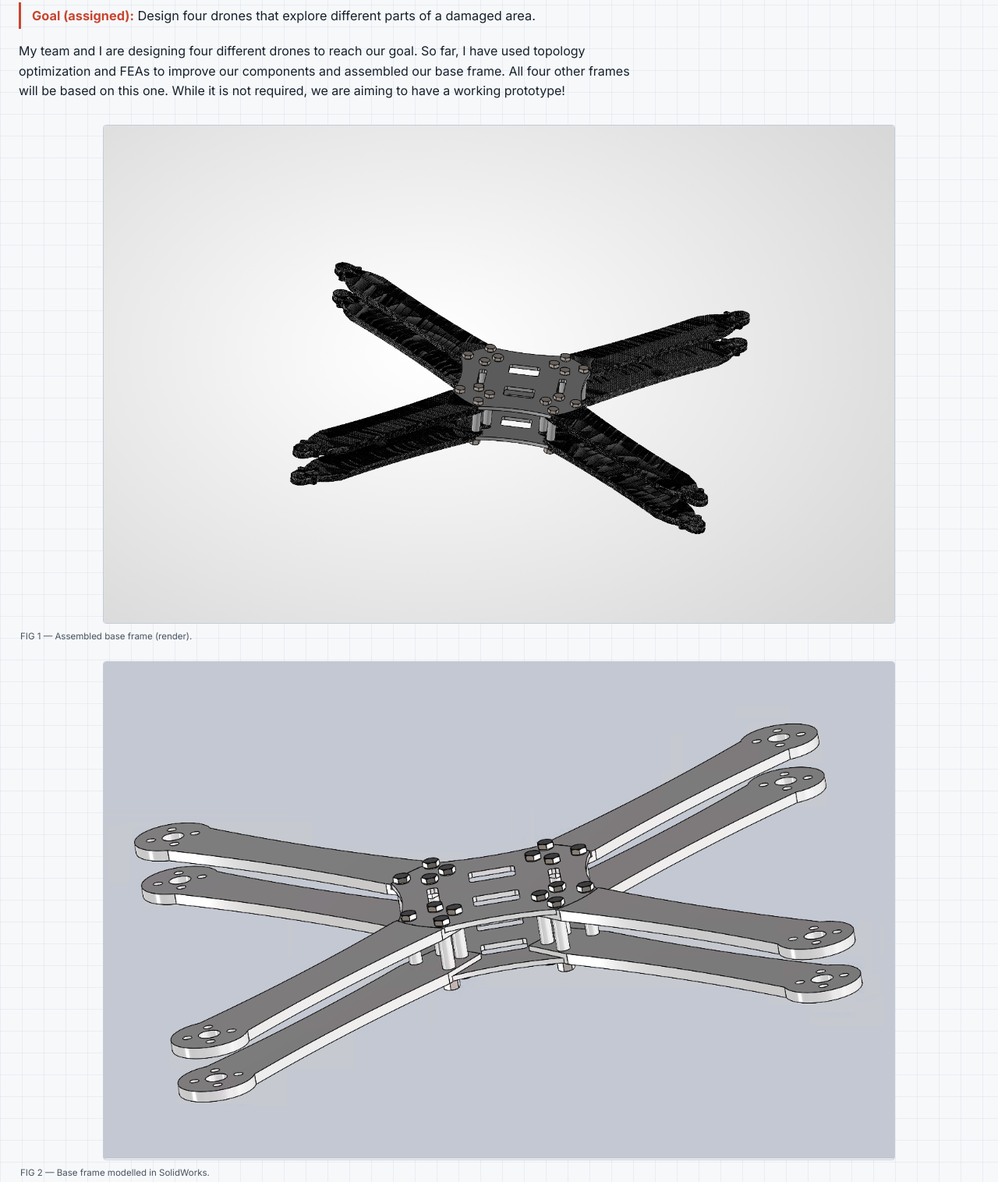
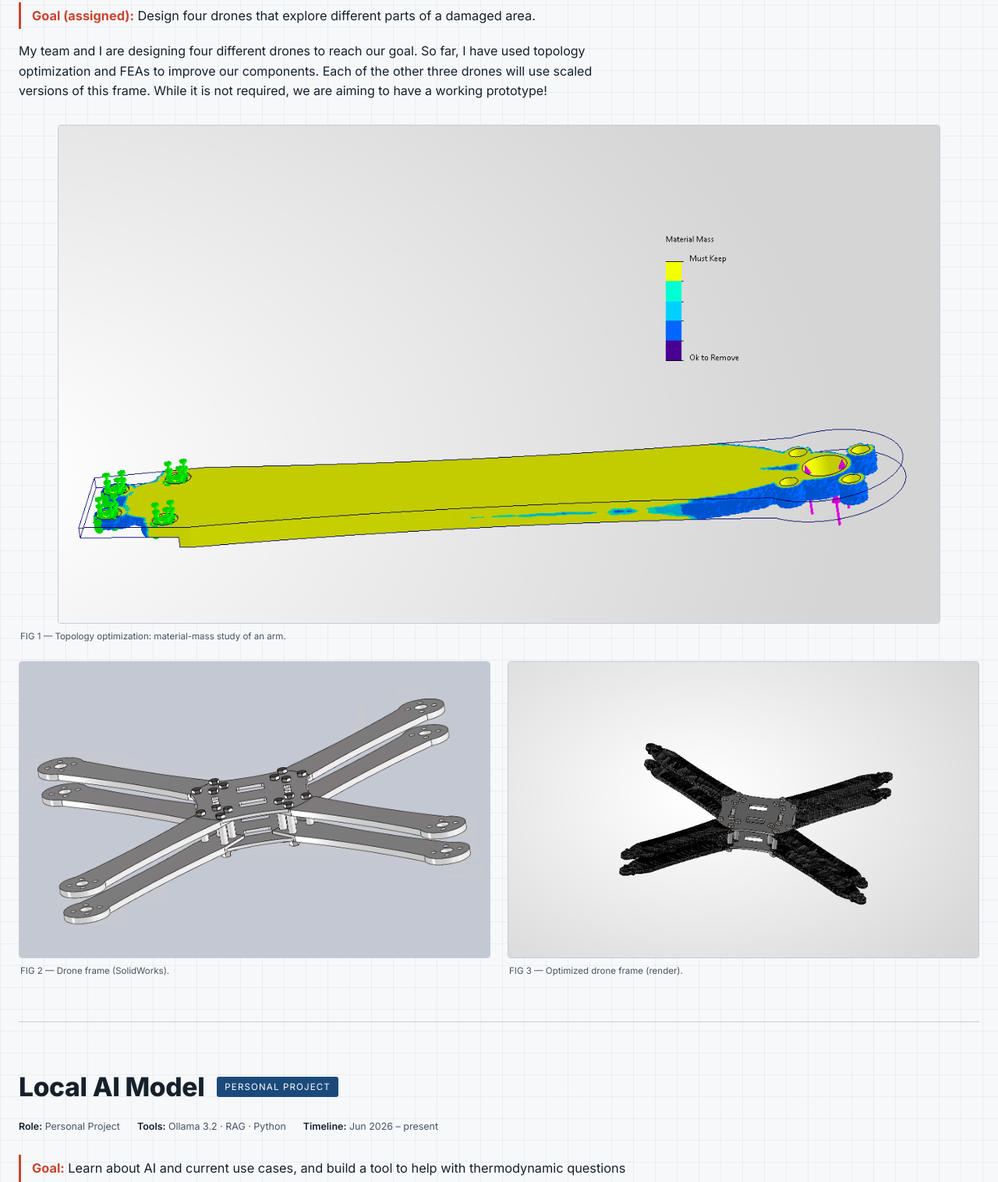
Before and after one commit to neelviegas/neelviegas.github.io, a plain HTML site: page projects.html in a window 1280 px wide. Shown: the part 274-1790 px from the top of the page at 78% size. Drawn offline with Linux system fonts and the light colour scheme.

Commit message:
Add files via upload

```diff
--- a/projects.html
+++ b/projects.html
@@ -54,22 +54,22 @@
         <p class="goal"><b>Goal (assigned):</b> Design four drones that explore different parts of a
            damaged area.</p>
         <p>My team and I are designing four different drones to reach our goal. So far, I have used
-           topology optimization and FEAs to improve our components and assembled our base frame. All
-           four other frames will be based on this one. While it is not required, we are aiming to have
-           a working prototype!</p>
+           topology optimization and FEAs to improve our components. Each of the other three drones
+           will use scaled versions of this frame. While it is not required, we are aiming to have a
+           working prototype!</p>
       </div>
       <div class="proj-media">
         <figure class="wide">
-          <img src="media/Drone%20Project/Drone%20Frame%20Optimized.png" alt="Rendered carbon-fibre base drone frame">
-          <figcaption>FIG 1 — Assembled base frame (render).</figcaption>
+          <img src="media/Drone%20Project/Topology%20Optimization.png" alt="Topology optimization material-mass study of a drone arm">
+          <figcaption>FIG 1 — Topology optimization: material-mass study of an arm.</figcaption>
         </figure>
-        <figure class="wide">
+        <figure>
           <img src="media/Drone%20Project/Drone%20Frame.png" alt="SolidWorks model of the base drone frame">
-          <figcaption>FIG 2 — Base frame modelled in SolidWorks.</figcaption>
+          <figcaption>FIG 2 — Drone frame (SolidWorks).</figcaption>
         </figure>
-        <figure class="wide">
-          <img src="media/Drone%20Project/Topology%20Optimization.png" alt="Topology optimization material-mass study of a drone arm">
-          <figcaption>FIG 3 — Topology optimization: material-mass study of an arm.</figcaption>
+        <figure>
+          <img src="media/Drone%20Project/Drone%20Frame%20Optimized.png" alt="Rendered carbon-fibre optimized drone frame">
+          <figcaption>FIG 3 — Optimized drone frame (render).</figcaption>
         </figure>
       </div>
     </div>
```
